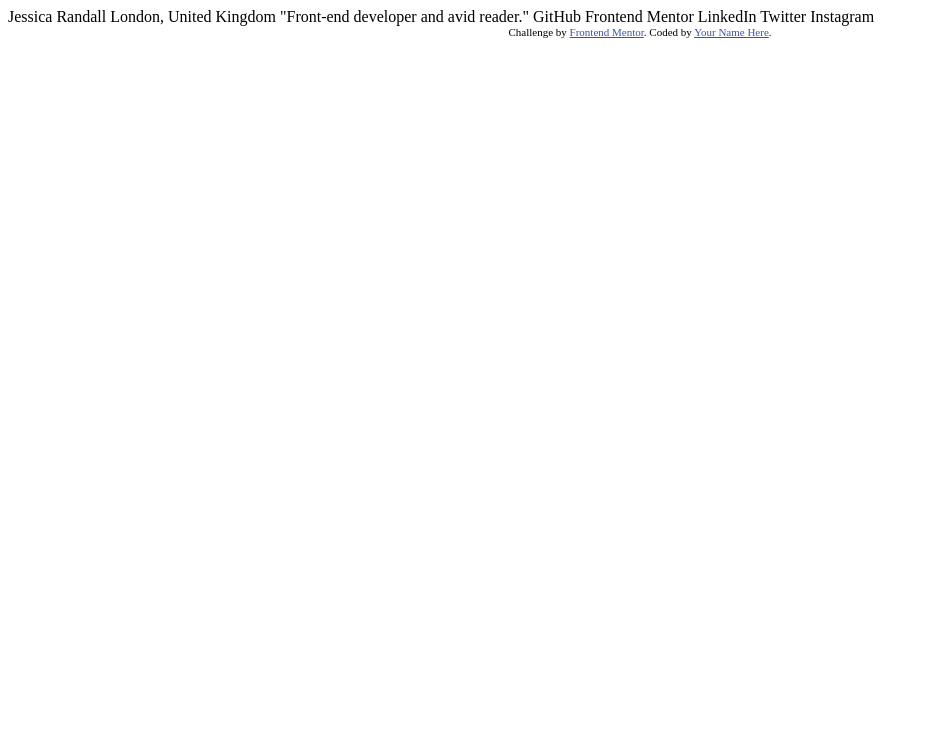
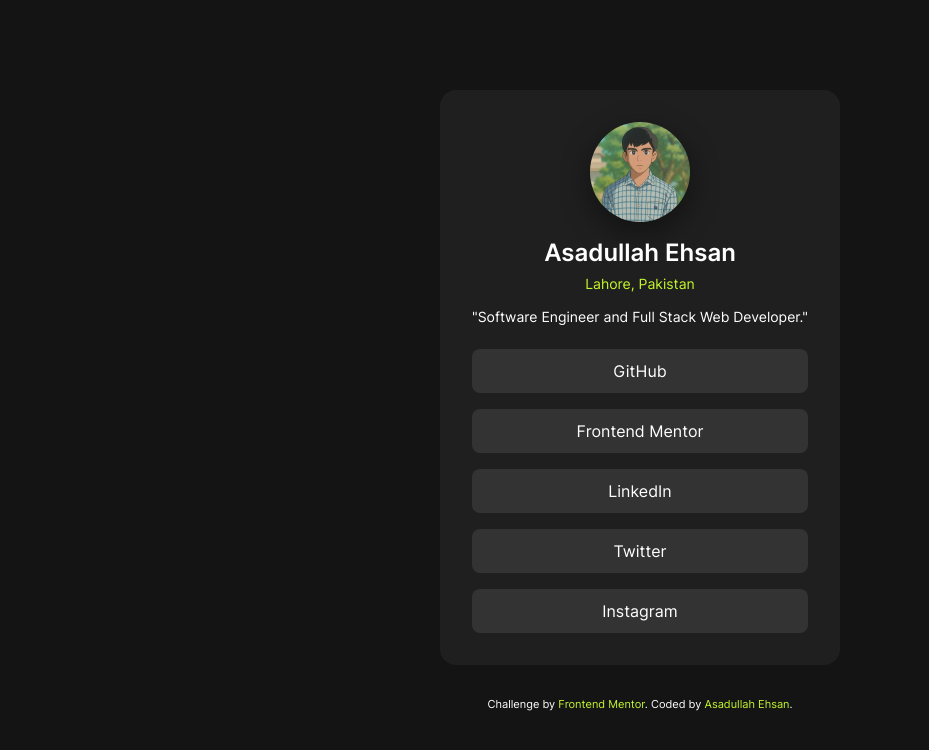
Before and after one commit to asad-au-ullah/social-links-profile-main, a plain HTML site: page index.html in a window 1280 px wide. Shown: the whole page, without its empty margins (0-929 px from the left). Drawn offline with Linux system fonts and the light colour scheme.

Commit message:
Add profile image and update HTML structure for social links profile

```diff
--- a/index.html
+++ b/index.html
@@ -1,34 +1,46 @@
 <!DOCTYPE html>
 <html lang="en">
+
 <head>
   <meta charset="UTF-8">
-  <meta name="viewport" content="width=device-width, initial-scale=1.0"> <!-- displays site properly based on user's device -->
+  <meta name="viewport" content="width=device-width, initial-scale=1.0">
+  <!-- displays site properly based on user's device -->
 
   <link rel="icon" type="image/png" sizes="32x32" href="./assets/images/favicon-32x32.png">
 
   <title>Frontend Mentor | Social links profile</title>
 
-  <!-- Feel free to remove these styles or customise in your own stylesheet 👍 -->
-  <style>
-    .attribution { font-size: 11px; text-align: center; }
-    .attribution a { color: hsl(228, 45%, 44%); }
-  </style>
+  <link rel="stylesheet" href="styles.css">
 </head>
+
 <body>
 
-  Jessica Randall
-  London, United Kingdom
-  "Front-end developer and avid reader."
+  <main class="profile-card">
+    <div class="profile-image">
+      <img src="./assets/images/avatar-asadullah.jpg" alt="Profile Image of Asadullah Ehsan">
+    </div>
 
-  GitHub
-  Frontend Mentor
-  LinkedIn
-  Twitter
-  Instagram
+    <div class="profile-info">
+      <h1>Asadullah Ehsan</h1>
+      <p class="location">Lahore, Pakistan</p>
+      <p class="tagline">"Software Engineer and Full Stack Web Developer."</p>
+    </div>
+
+    <div class="social-links">
+      <a href="https://github.com/asad-au-ullah" target="_blank" class="social-link">GitHub</a>
+      <a href="https://www.frontendmentor.io/profile/asad-au-ullah" target="_blank" class="social-link">Frontend
+        Mentor</a>
+      <a href="https://www.linkedin.com/in/asadullahehsan/" target="_blank" class="social-link">LinkedIn</a>
+      <a href="#" class="social-link">Twitter</a>
+      <a href="#" class="social-link">Instagram</a>
+    </div>
+  </main>
 
   <div class="attribution">
-    Challenge by <a href="https://www.frontendmentor.io?ref=challenge" target="_blank">Frontend Mentor</a>.
-    Coded by <a href="#">Your Name Here</a>.
+    Challenge by <a href="https://www.frontendmentor.io/challenges/social-links-profile-UG32l9m6dQ"
+      target="_blank">Frontend Mentor</a>.
+    Coded by <a href="https://www.frontendmentor.io/profile/asad-au-ullah" target="_blank">Asadullah Ehsan</a>.
   </div>
 </body>
+
 </html>
--- /dev/null
+++ b/styles.css
@@ -0,0 +1,170 @@
+/* Colors */
+
+:root {
+    --white: hsl(0, 0%, 100%);
+    --green: hsl(75, 94%, 57%);
+    --grey-700: hsl(0, 0%, 20%);
+    --grey-800: hsl(0, 0%, 12%);
+    --grey-900: hsl(0, 0%, 8%);
+}
+
+/* Reset */
+* {
+    margin: 0;
+    padding: 0;
+    box-sizing: border-box;
+}
+
+/* Typography */
+@font-face {
+    font-family: 'Inter';
+    src: url('assets/fonts/static/Inter-Regular.ttf') format('truetype');
+    font-weight: 400;
+    font-style: normal;
+}
+
+@font-face {
+    font-family: 'Inter';
+    src: url('assets/fonts/static/Inter-SemiBold.ttf') format('truetype');
+    font-weight: 600;
+    font-style: normal;
+}
+
+@font-face {
+    font-family: 'Inter';
+    src: url('assets/fonts/static/Inter-Bold.ttf') format('truetype');
+    font-weight: 700;
+    font-style: normal;
+}
+
+body {
+    font-family: 'Inter', sans-serif;
+    background-color: var(--grey-900);
+    color: var(--white);
+    min-height: 100vh;
+    display: flex;
+    flex-direction: column;
+    align-items: center;
+    justify-content: center;
+    padding: 1.5rem;
+}
+
+.profile-card {
+    background-color: var(--grey-800);
+    border-radius: 1rem;
+    padding: 2rem;
+    max-width: 400px;
+    width: 100%;
+    text-align: center;
+}
+
+.profile-image {
+    display: flex;
+    justify-content: center;
+    margin-bottom: 1rem;
+}
+
+.profile-image img {
+    width: 100px;
+    height: 100px;
+    border-radius: 50%;
+    object-fit: cover;
+    box-shadow: 0 10px 30px rgba(0,0,0,0.45);
+    transition: transform 0.25s ease, box-shadow 0.25s ease;
+}
+
+.profile-image img:hover,
+.profile-image img:focus {
+    transform: translateY(-4px) scale(1.02);
+    box-shadow: 0 14px 36px rgba(0,0,0,0.55);
+}
+
+.profile-info {
+    margin-bottom: 1.5rem;
+}
+
+.profile-info h1 {
+    font-size: 1.5rem;
+    font-weight: 600;
+    margin-bottom: 0.5rem;
+}
+
+.profile-info .location {
+    color: var(--green);
+    font-size: 0.875rem;
+    margin-bottom: 1rem;
+}
+
+.profile-info .tagline {
+    color: var(--white);
+    font-size: 0.875rem;
+    font-weight: 400;
+}
+
+.social-links {
+    display: flex;
+    flex-direction: column;
+    gap: 1rem;
+}
+
+.social-link {
+    background-color: var(--grey-700);
+    color: var(--white);
+    text-decoration: none;
+    padding: 0.75rem;
+    border-radius: 0.5rem;
+    font-weight: 400;
+    transition: all 0.3s ease;
+}
+
+.social-link:hover {
+    background-color: var(--green);
+    color: var(--grey-900);
+}
+
+.attribution {
+    font-size: 11px;
+    text-align: center;
+    margin-top: 2rem;
+    color: var(--white);
+}
+
+.attribution a {
+    color: var(--green);
+    text-decoration: none;
+}
+
+.attribution a:hover {
+    text-decoration: underline;
+}
+
+/* Layouts */
+
+@media screen and (max-width: 375px) {
+    .card-body {
+        width: 85%;
+        margin: 16px;
+    }
+
+    .card-body h2 {
+        font-size: 20px;
+    }
+
+    .qr-image {
+        padding: 12px;
+    }
+
+    .card-container {
+        padding: 20px 16px;
+    }
+}
+
+@media screen and (max-width: 320px) {
+    .card-body {
+        width: 90%;
+    }
+
+    .card-body p {
+        padding: 0 8px;
+    }
+}
```
Also changed, not shown: assets/images/avatar-asadullah.jpg (added).
